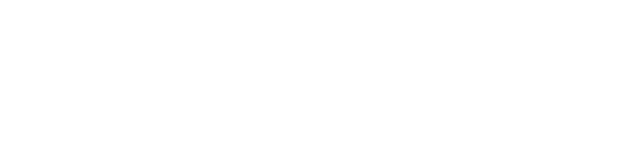
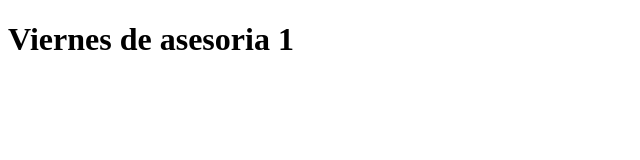
Before and after one commit to DonajiCoello/Asesor-as, a plain HTML site: page index.html in a window 1280 px wide. Shown: the whole page, without its empty margins (0-640 px from the left). Drawn offline with Linux system fonts and the light colour scheme.

Commit message:
ci: Primer h1

```diff
--- a/index.html
+++ b/index.html
@@ -6,6 +6,7 @@
     <title>Exito</title>
 </head>
 <body>
+    <h1>Viernes de asesoria 1</h1>
 
 </body>
 </html>
```
